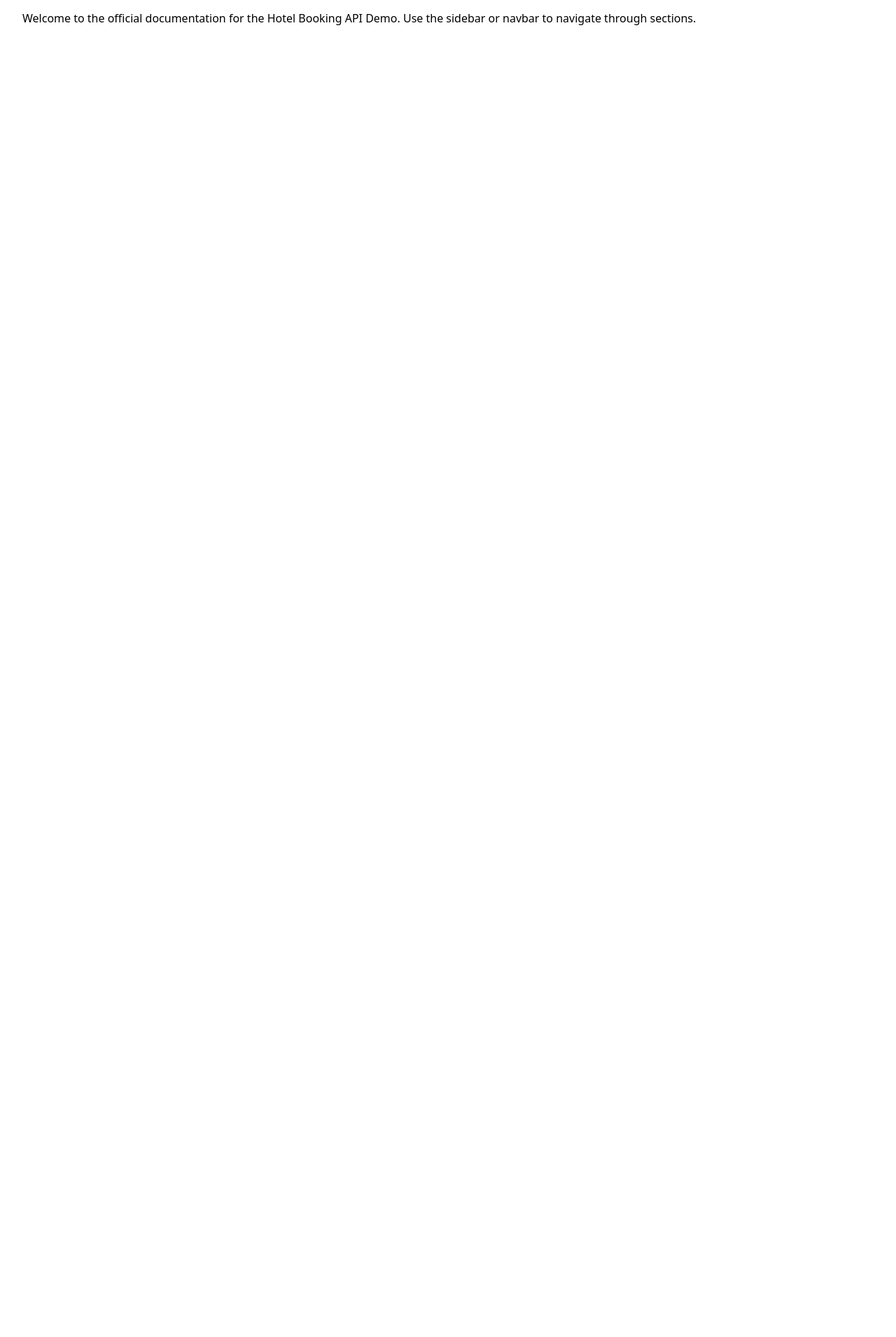
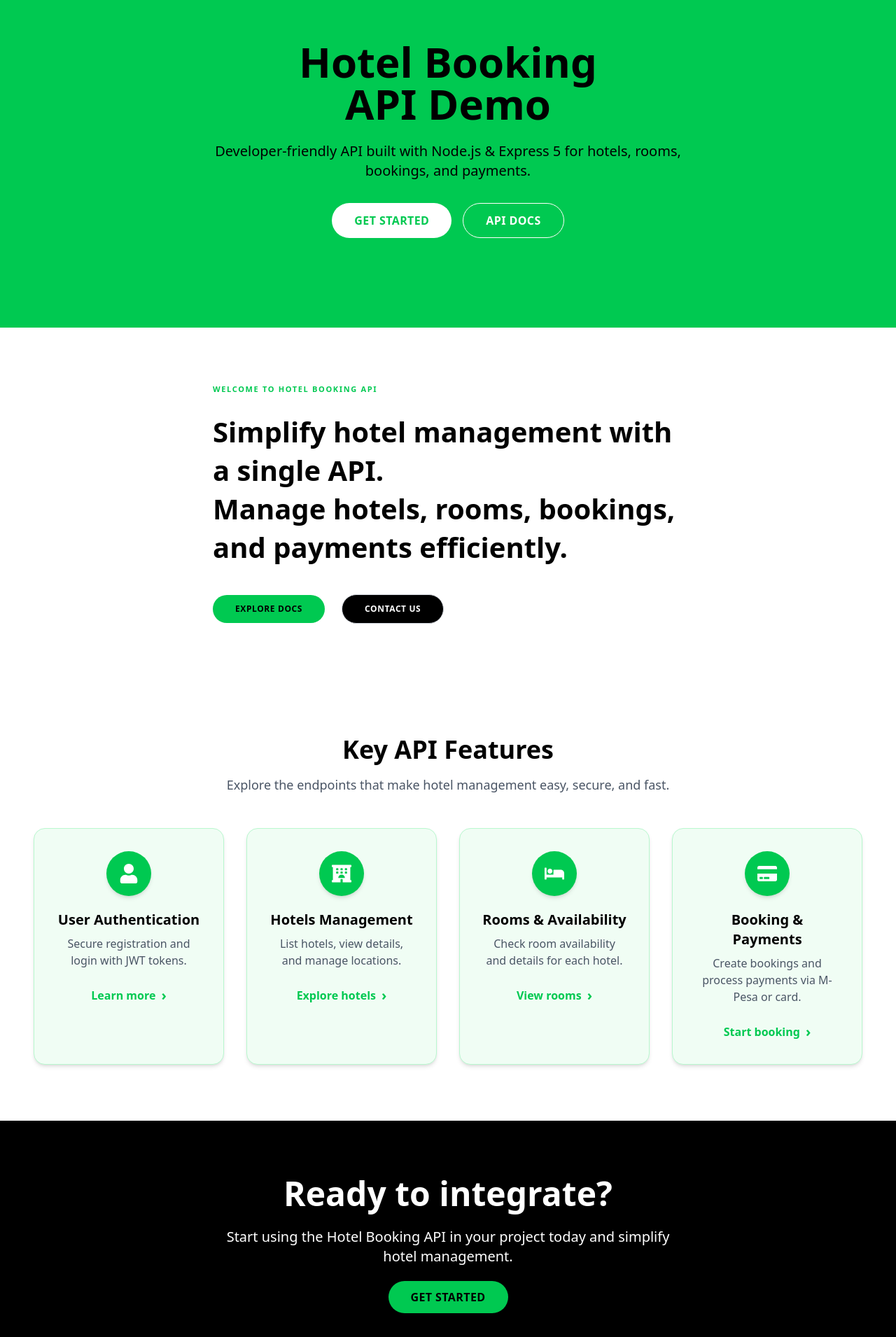
Before and after one commit to festus-sulumeti/hotel-booking-api-demo-docs, a React (Vite) app: page / in a window 1280 px wide. Shown: the part 70-1980 px from the top of the page at 70% size. Before the commit the page ends 800 px from the top, so only its background shows below. Built offline with nearby package versions, Linux system fonts and the light colour scheme.

Commit message:
fix: updated home page

```diff
--- a/src/components/Home.tsx
+++ b/src/components/Home.tsx
@@ -1,11 +1,200 @@
+// import React from "react";
+import { motion } from "framer-motion";
+import { FaUser, FaHotel, FaBed, FaCreditCard } from "react-icons/fa";
+import { Link } from "react-router-dom";
+// import Navbar from "./Navbar";
+// import Footer from "./Footer";
 
-const Home = () => (
-  <div className="p-8">
-    <h1 className="text-3xl font-bold mb-4">🏨 Hotel Booking API Documentation</h1>
-    <p className="mb-4">
-      Welcome to the official documentation for the Hotel Booking API Demo. Use the sidebar or navbar to navigate through sections.
-    </p>
-  </div>
-);
+const features = [
+  {
+    icon: <FaUser size={28} />,
+    title: "User Authentication",
+    description: "Secure registration and login with JWT tokens.",
+    linkText: "Learn more",
+    linkHref: "#auth",
+  },
+  {
+    icon: <FaHotel size={28} />,
+    title: "Hotels Management",
+    description: "List hotels, view details, and manage locations.",
+    linkText: "Explore hotels",
+    linkHref: "#hotels",
+  },
+  {
+    icon: <FaBed size={28} />,
+    title: "Rooms & Availability",
+    description: "Check room availability and details for each hotel.",
+    linkText: "View rooms",
+    linkHref: "#rooms",
+  },
+  {
+    icon: <FaCreditCard size={28} />,
+    title: "Booking & Payments",
+    description: "Create bookings and process payments via M-Pesa or card.",
+    linkText: "Start booking",
+    linkHref: "#bookings",
+  },
+];
 
-export default Home;
+const Hero = () => {
+  return (
+    <>
+      {/* <Navbar /> */}
+
+      {/* Hero Section */}
+      <section className="bg-green-500 text-black py-32 px-6 sm:px-12 text-center relative overflow-hidden">
+        <motion.div
+          initial={{ opacity: 0, y: 50 }}
+          animate={{ opacity: 1, y: 0 }}
+          transition={{ duration: 1 }}
+          className="relative z-10"
+        >
+          <h1 className="text-4xl sm:text-5xl md:text-6xl font-extrabold mb-6">
+            Hotel Booking <span className="block">API Demo</span>
+          </h1>
+          <p className="text-base sm:text-lg md:text-xl mb-8 max-w-2xl mx-auto">
+            Developer-friendly API built with Node.js & Express 5 for hotels, rooms, bookings, and payments.
+          </p>
+          <div className="flex flex-col sm:flex-row justify-center gap-4">
+            <motion.button
+              whileHover={{ scale: 1.05 }}
+              whileTap={{ scale: 0.95 }}
+              className="bg-white text-green-500 px-6 sm:px-8 py-3 rounded-full font-semibold text-sm sm:text-base uppercase tracking-wide hover:bg-gray-100 transition"
+            >
+              <Link to="/docs">Get Started</Link>
+            </motion.button>
+            <motion.button
+              whileHover={{ scale: 1.05 }}
+              whileTap={{ scale: 0.95 }}
+              className="bg-transparent border border-white text-white px-6 sm:px-8 py-3 rounded-full font-semibold text-sm sm:text-base uppercase tracking-wide hover:bg-white hover:text-black transition"
+            >
+              <Link to="/auth">API Docs</Link>
+            </motion.button>
+          </div>
+        </motion.div>
+      </section>
+
+
+      {/* Welcome Section */}
+      <section className="relative bg-white py-20 px-6 sm:px-10 md:px-20">
+        <motion.div
+          initial={{ opacity: 0, y: 40 }}
+          whileInView={{ opacity: 1, y: 0 }}
+          transition={{ duration: 0.8 }}
+          viewport={{ once: true }}
+          className="max-w-2xl mx-auto text-left"
+        >
+          {/* Small Uppercase Intro Text */}
+          <p className="uppercase tracking-[0.15em] text-[11px] font-bold text-green-500 mb-6">
+            Welcome to Hotel Booking API
+          </p>
+
+          {/* Main Heading */}
+          <h2 className="text-3xl sm:text-4xl md:text-[2.5rem] font-semibold text-black leading-snug mb-10">
+            Simplify hotel management with a single API.
+            <span className="block">
+              Manage hotels, rooms, bookings, and payments efficiently.
+            </span>
+          </h2>
+
+          {/* Buttons */}
+          <div className="flex flex-col sm:flex-row sm:items-center gap-4 sm:gap-6">
+            {/* Solid Black Button */}
+            <Link
+              to="/docs"
+              className="bg-green-500 text-black px-8 py-3 rounded-full font-semibold text-xs uppercase tracking-wider hover:bg-gray-800 transition text-center"
+            >
+              Explore Docs
+            </Link>
+
+            {/* White Button with Gray Border */}
+            <Link
+              to="/contact"
+              className="bg-black text-white border border-gray-300 text-black px-8 py-3 rounded-full font-semibold text-xs uppercase tracking-wider hover:bg-gray-100 transition text-center"
+            >
+              Contact Us
+            </Link>
+          </div>
+        </motion.div>
+      </section>
+
+
+      {/* Features Section */}
+      <section className="bg-white text-black py-16 sm:py-20 px-6 sm:px-12">
+        <div className="text-center mb-12">
+          <motion.h2
+            initial={{ opacity: 0, y: 30 }}
+            whileInView={{ opacity: 1, y: 0 }}
+            transition={{ duration: 0.8 }}
+            viewport={{ once: true }}
+            className="text-3xl sm:text-4xl font-extrabold"
+          >
+            Key API Features
+          </motion.h2>
+          <motion.p
+            initial={{ opacity: 0 }}
+            whileInView={{ opacity: 1 }}
+            transition={{ duration: 1, delay: 0.3 }}
+            viewport={{ once: true }}
+            className="mt-4 text-gray-600 text-base sm:text-lg max-w-2xl mx-auto"
+          >
+            Explore the endpoints that make hotel management easy, secure, and fast.
+          </motion.p>
+        </div>
+
+        <div className="grid grid-cols-1 sm:grid-cols-2 lg:grid-cols-4 gap-6 sm:gap-8">
+          {features.map((item, index) => (
+            <motion.div
+              key={index}
+              initial={{ opacity: 0, y: 40 }}
+              whileInView={{ opacity: 1, y: 0 }}
+              transition={{ duration: 0.7, delay: index * 0.2 }}
+              viewport={{ once: true }}
+              className="group flex flex-col items-center text-center bg-green-50 rounded-2xl shadow-md border border-green-200 p-6 sm:p-8 transition-all duration-300 hover:-translate-y-2 hover:shadow-xl"
+            >
+              <div className="flex items-center justify-center w-14 h-14 sm:w-16 sm:h-16 rounded-full bg-green-500 mb-5 shadow-md group-hover:scale-110 transition-transform duration-300">
+                <span className="text-white text-xl sm:text-2xl">{item.icon}</span>
+              </div>
+              <h3 className="font-bold text-lg sm:text-xl mb-2 text-black">{item.title}</h3>
+              <p className="text-gray-600 text-sm sm:text-base mb-6">{item.description}</p>
+              <a
+                href={item.linkHref}
+                className="inline-flex items-center font-semibold text-green-500 hover:text-green-600 transition-colors duration-200 text-sm sm:text-base"
+              >
+                {item.linkText}
+                <span className="ml-1 sm:ml-2 text-lg sm:text-xl">›</span>
+              </a>
+            </motion.div>
+          ))}
+        </div>
+      </section>
+
+      {/* CTA Section */}
+      <section className="bg-black text-white py-20 px-6 sm:px-12 text-center">
+        <motion.div
+          initial={{ opacity: 0, y: 40 }}
+          whileInView={{ opacity: 1, y: 0 }}
+          transition={{ duration: 0.8 }}
+          viewport={{ once: true }}
+        >
+          <h2 className="text-3xl sm:text-4xl md:text-5xl font-bold mb-6">
+            Ready to integrate?
+          </h2>
+          <p className="text-base sm:text-lg md:text-xl mb-8 max-w-2xl mx-auto">
+            Start using the Hotel Booking API in your project today and simplify hotel management.
+          </p>
+          <Link
+            to="/docs"
+            className="bg-green-500 text-black px-8 py-3 rounded-full font-semibold text-sm sm:text-base uppercase tracking-wide hover:bg-green-600 transition"
+          >
+            Get Started
+          </Link>
+        </motion.div>
+      </section>
+
+      {/* <Footer /> */}
+    </>
+  );
+};
+
+export default Hero;
```
